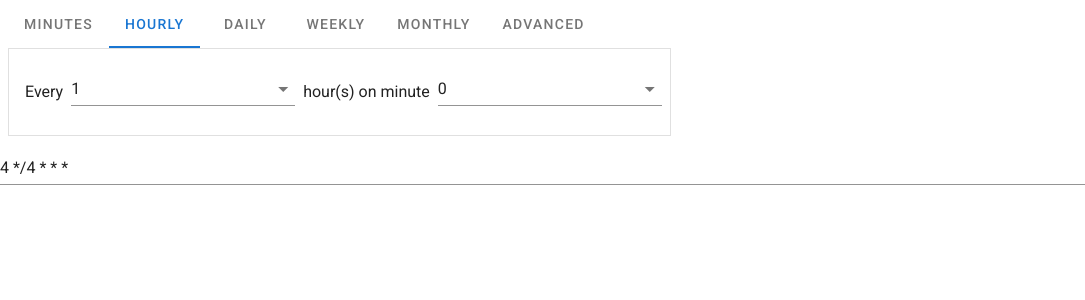
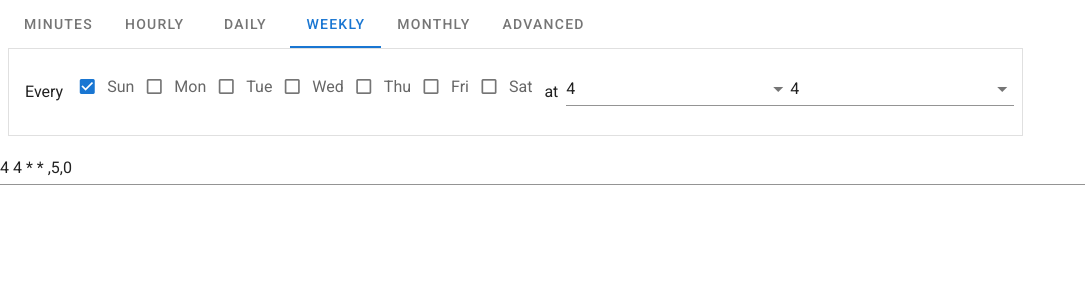
Before and after one commit to karoletrych/vue-cron-editor, a Vue app: page / in a window 1280 px wide. Shown: the top 300 px of the page, without its empty margins (0-1085 px from the left). Built offline with nearby package versions, Linux system fonts and the light colour scheme.

Commit message:
add initial expression parsing

```diff
--- a/src/App.vue
+++ b/src/App.vue
@@ -16,7 +16,7 @@ export default {
   },
   mounted() {},
   data: () => ({
-    cronExpression: "4 */4 * * *",
+    cronExpression: "4 4 * * 0,2,3,5",
   })
 };
 </script>
--- a/src/components/calculateExpression.ts
+++ b/src/components/calculateExpression.ts
@@ -17,7 +17,7 @@ interface WeeklyTabUpdatedEvent {
     type: "weekly";
     minutes: number;
     hours: number;
-    days: boolean[];
+    days: string[];
 }
 interface MonthlyTabUpdatedEvent {
     type: "monthly";
@@ -69,24 +69,55 @@ export const calculateExpression = (event: TabUpdatedEvent): string => {
     throw `unknown event type: ${event}`;
 };
 
-export const tabFromExpression = (expression: string): TabUpdatedEventKey => {
+export const parseExpression = (expression: string): TabUpdatedEvent => {
+    let groups = null;
+
     if (expression.split(" ").length != 5) {
-        return "advanced";
+        return {
+            type: "advanced",
+            cronExpression: expression
+        };
     }
-    if (expression.match(/^\*\/\d+ \* \* \* \*$/)) {
-        return "minutes";
+    if (( groups = expression.match(/^\*\/(\d+) \* \* \* \*$/))) {
+        return {
+            type: "minutes",
+            minuteInterval: Number(groups[1])
+        };
     }
-    if (expression.match(/^\d+ \*\/\d+ \* \* \*$/)) {
-        return "hourly";
+    if (( groups = expression.match(/^(\d+) \*\/(\d+) \* \* \*$/))) {
+        return {
+            type: "hourly",
+            minutes: Number(groups[1]),
+            hourInterval: Number(groups[2]),
+        };
     }
-    if (expression.match(/^\d+ \d+ \*\/\d+ \* \*$/)) {
-        return "daily";
+    if (( groups = expression.match(/^(\d+) (\d+) \*\/(\d+) \* \*$/))){
+        return {
+            type: "daily",
+            minutes: Number(groups[1]),
+            hours: Number(groups[2]),
+            dayInterval : Number(groups[3])
+        };
     }
-    if (expression.match(/^\d+ \d+ \* \* (\d)(,\d)*$/)) {
-        return "weekly";
+    if (( groups = expression.match(/^(\d+) (\d+) \* \* (\d)(,\d)*$/))) {
+        return {
+            type: "weekly",
+            minutes: Number(groups[1]),
+            hours: Number(groups[2]),
+            days: [groups[3]].concat(groups[4])
+        };
     }
-    if (expression.match(/^\d+ \d+ \d+ \*\/\d+ \*$/)) {
-        return "monthly";
+    if (( groups = expression.match(/^(\d+) (\d+) (\d+) \*\/(\d+) \*$/)) ) {
+        return {
+            type: "monthly",
+            minutes: Number(groups[1]),
+            hours: Number(groups[2]),
+            day: Number(groups[3]),
+            monthInterval: Number(groups[4])
+        };
     }
-    return "advanced";
+    return {
+        type: "advanced",
+        cronExpression: expression
+    };
 };
--- a/src/components/vueCronEditorMixin.ts
+++ b/src/components/vueCronEditorMixin.ts
@@ -1,9 +1,12 @@
-import {calculateExpression, tabFromExpression, TabUpdatedEventKey} from './calculateExpression';
+import {calculateExpression, parseExpression, TabUpdatedEventKey} from './calculateExpression';
 import Vue from "vue";
 
 export default Vue.extend({
     created() {
-        this.initialTab = tabFromExpression(this.value);
+        const tabData = parseExpression(this.value);
+        const initialTab = tabData.type as string;
+        this.initialTab = initialTab;
+        this.$data[initialTab] = {...tabData };
     },
     props: {
         value: { type: String }
@@ -32,7 +35,7 @@ export default Vue.extend({
             monthly:{
                 hours: 0,
                 minutes: 0,
-                dayInterval: 1,
+                day: 1,
                 monthInterval: 1
             },
             advanced:{
```
